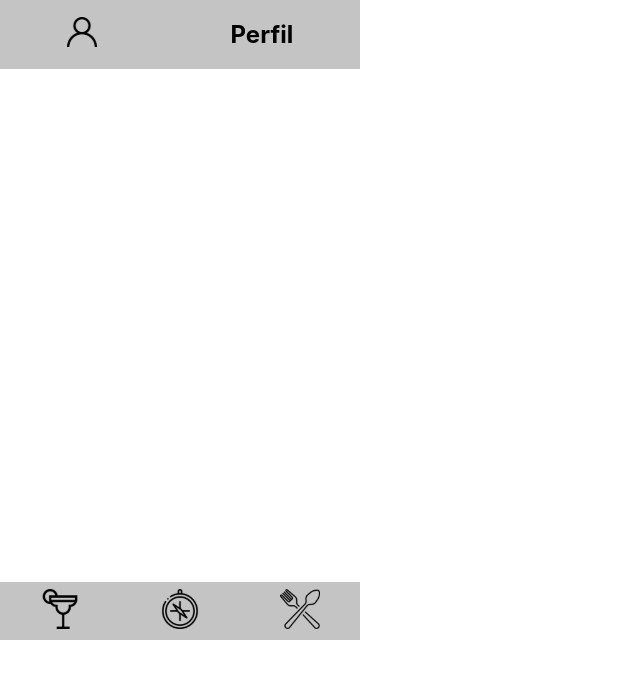
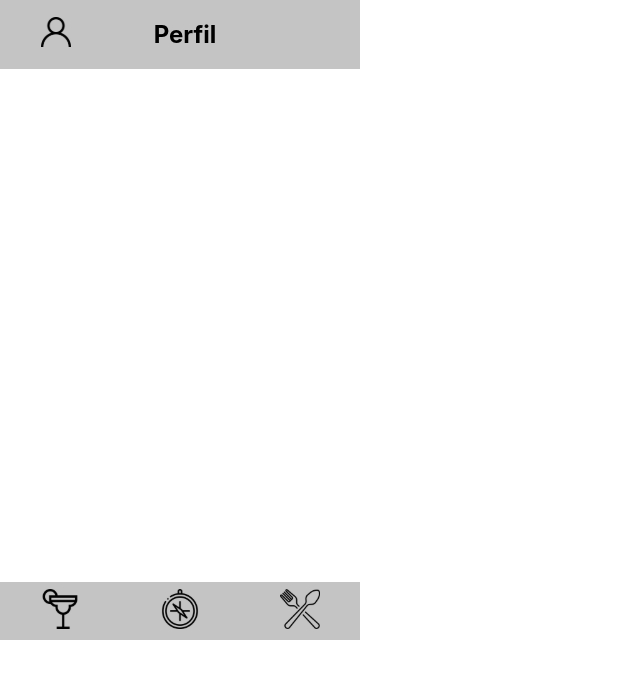
Before and after one commit to tryber/sd-05-recipes-app-4, a React (Create React App) app: page /perfil in a window 1280 px wide. Shown: the top 678 px of the page, without its empty margins (0-640 px from the left). Built offline with nearby package versions, Linux system fonts and the light colour scheme.

Commit message:
fix na posiçao do titulo do header

```diff
--- a/src/components/Header/index.css
+++ b/src/components/Header/index.css
@@ -4,6 +4,10 @@
   display: flex;
   justify-content: space-around;
   width: 360px;
+}
+
+.search-icon-hidden {
+  width: 20px;
 }
 
 .header-bottom {
--- a/src/components/Header/index.js
+++ b/src/components/Header/index.js
@@ -18,7 +18,7 @@ const Header = ({ children, hideSearch }) => {
           <img data-testid="profile-top-btn" src={profileIcon} alt="profile icon" />
         </Link>
         <h2 data-testid="page-title">{children}</h2>
-        {hideSearch ? null : (
+        {hideSearch ? <div className="search-icon-hidden" /> : (
           <input
             data-testid="search-top-btn"
             src={searchIcon}
```
